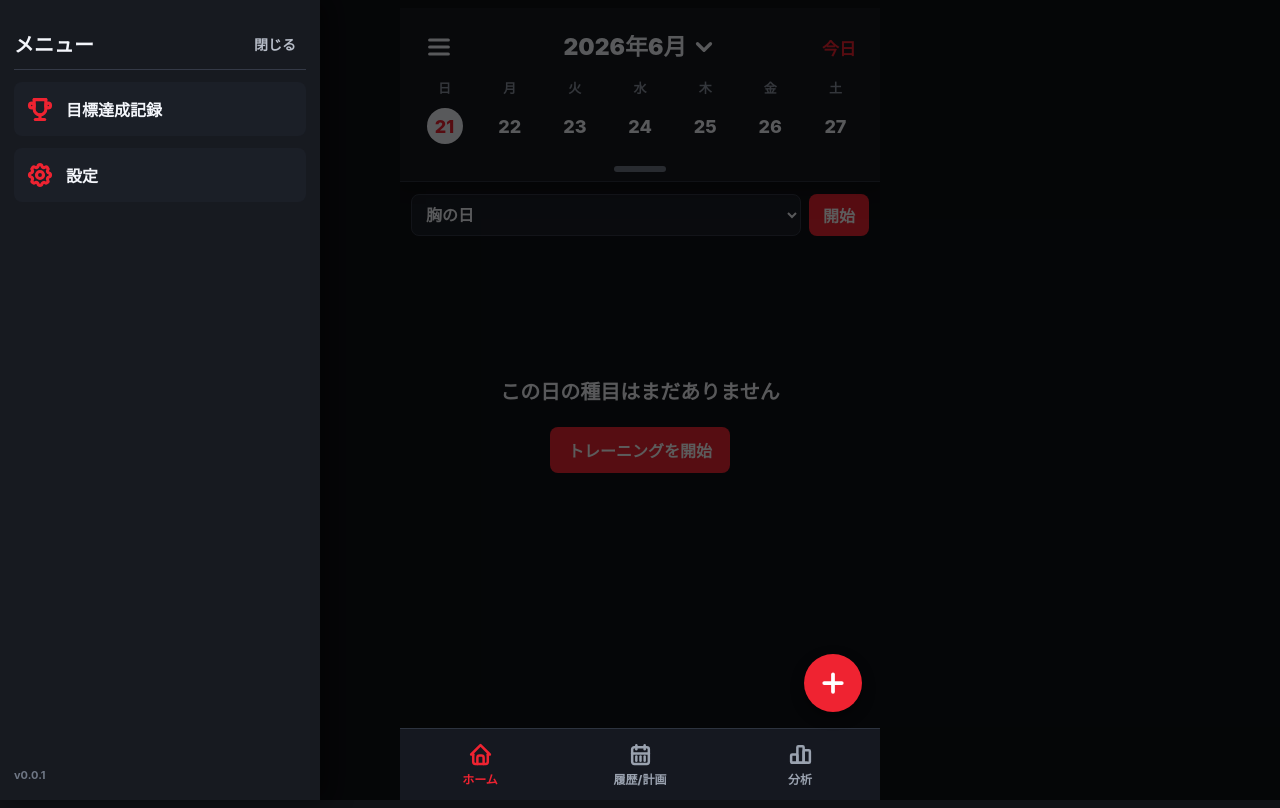
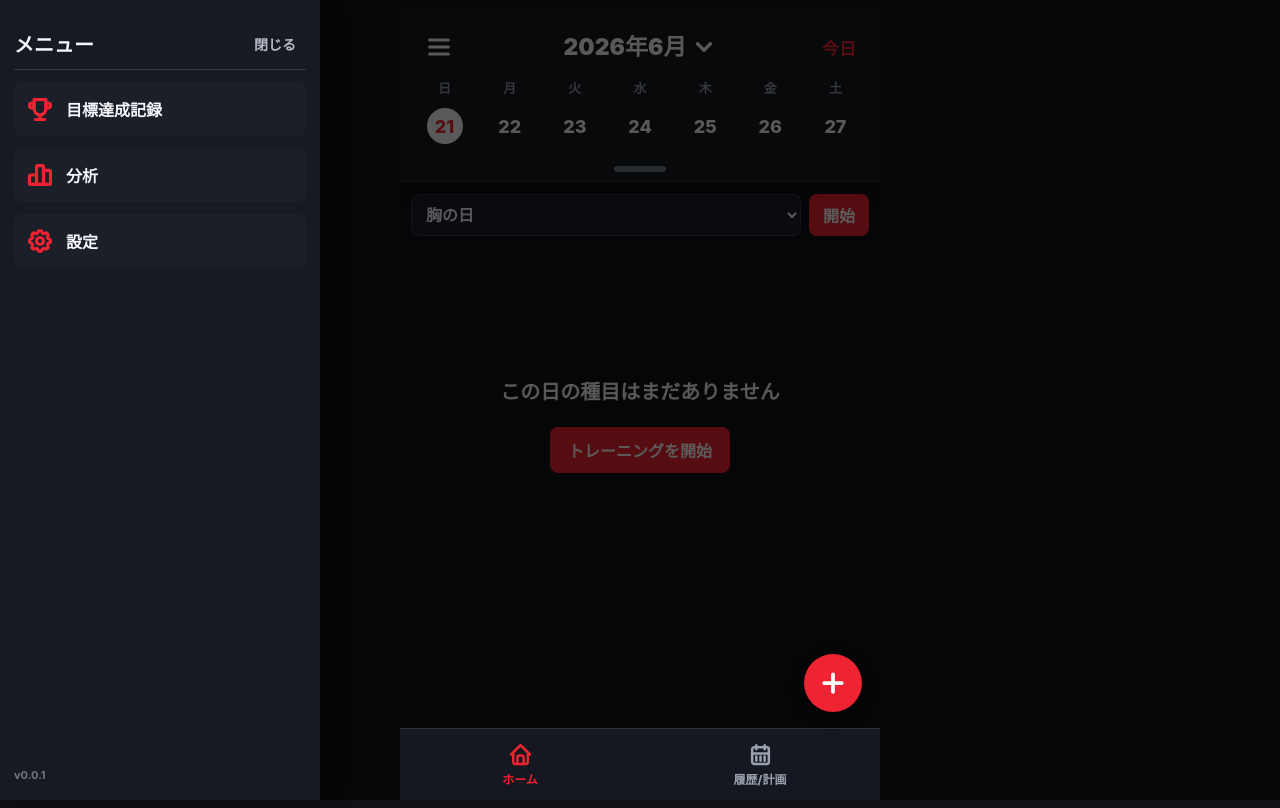
Before and after one commit to ohgiwk/FitLog, a React (Vite) app: page / in a window 1280 px wide. Both pictures are taken after a click on the button 439 px from the left and 47 px from the top of the page. Built offline with nearby package versions, Linux system fonts and the light colour scheme.

Commit message:
分析画面の導線をドロワへ移動

```diff
--- a/src/App.tsx
+++ b/src/App.tsx
@@ -1,5 +1,5 @@
 import { useEffect, useLayoutEffect, useRef, useState } from 'react';
-import { AnalysisIcon, CalendarIcon, HomeIcon } from './icons';
+import { CalendarIcon, HomeIcon } from './icons';
 import { FitLogProvider } from './hooks/FitLogContext';
 import { useFitLogContext } from './hooks/useFitLogContext';
 import { DetailScreen } from './screens/DetailScreen';
@@ -95,14 +95,6 @@ function AppShell() {
         >
           <CalendarIcon />
           <span>履歴/計画</span>
-        </button>
-        <button
-          className={`nav-item ${screen === 'analysis' ? 'active' : ''}`}
-          type="button"
-          onClick={() => actions.setScreen('analysis')}
-        >
-          <AnalysisIcon />
-          <span>分析</span>
         </button>
       </nav>
       <div className={`toast ${toast ? 'show' : ''}`} role="status" aria-live="polite">
--- a/src/components/HomeCalendar.tsx
+++ b/src/components/HomeCalendar.tsx
@@ -1,5 +1,12 @@
 import { useMemo, useState } from 'react';
-import { ChevronDown, ChevronUp, MenuIcon, SettingsIcon, TrophyIcon } from '../icons';
+import {
+  AnalysisIcon,
+  ChevronDown,
+  ChevronUp,
+  MenuIcon,
+  SettingsIcon,
+  TrophyIcon,
+} from '../icons';
 import { useHomeCalendar } from '../hooks/useHomeCalendar';
 import { localDate, weekdayLabels } from '../utils';
 import { appVersion } from '../version';
@@ -9,6 +16,7 @@ type HomeCalendarProps = {
   selectedDate: string;
   workouts: Workout[];
   onSelectDate: (date: string) => void;
+  onOpenAnalysis: () => void;
   onOpenSettings: () => void;
   onOpenGoalAchievements: () => void;
 };
@@ -17,6 +25,7 @@ export function HomeCalendar({
   selectedDate,
   workouts,
   onSelectDate,
+  onOpenAnalysis,
   onOpenSettings,
   onOpenGoalAchievements,
 }: HomeCalendarProps) {
@@ -77,6 +86,14 @@ export function HomeCalendar({
             >
               <TrophyIcon />
               <span>目標達成記録</span>
+            </button>
+            <button
+              className="drawer-link"
+              type="button"
+              onClick={() => openFromDrawer(onOpenAnalysis)}
+            >
+              <AnalysisIcon />
+              <span>分析</span>
             </button>
             <button
               className="drawer-link"
--- a/src/screens/AnalysisScreen.tsx
+++ b/src/screens/AnalysisScreen.tsx
@@ -1,5 +1,5 @@
 import { useMemo, useState } from 'react';
-import { AnalysisIcon } from '../icons';
+import { AnalysisIcon, ChevronLeft } from '../icons';
 import { useFitLogContext } from '../hooks/useFitLogContext';
 import { buildExerciseCounts, buildPartCounts } from '../selectors/fitLogSelectors';
 
@@ -7,7 +7,7 @@ import { buildExerciseCounts, buildPartCounts } from '../selectors/fitLogSelecto
  * 保存済みの記録を種目別に集計して表示する分析画面
  */
 export function AnalysisScreen() {
-  const { state, partColors } = useFitLogContext();
+  const { state, partColors, actions } = useFitLogContext();
   const [activeView, setActiveView] = useState<'exercise' | 'part'>('exercise');
   const exerciseCounts = useMemo(() => buildExerciseCounts(state.workouts), [state.workouts]);
   const partCounts = useMemo(() => buildPartCounts(state.workouts), [state.workouts]);
@@ -29,7 +29,14 @@ export function AnalysisScreen() {
     <section className="screen active analysis-screen">
       <header className="topbar">
         <div className="bar-row">
-          <span />
+          <button
+            className="bar-btn"
+            type="button"
+            aria-label="戻る"
+            onClick={() => actions.setScreen('home')}
+          >
+            <ChevronLeft />
+          </button>
           <div className="bar-title">分析</div>
           <span />
         </div>
--- a/src/screens/HomeScreen.tsx
+++ b/src/screens/HomeScreen.tsx
@@ -59,6 +59,7 @@ function useHomeScreenModel() {
     onResumeWorkoutDay: actions.resumeWorkoutDay,
     onStartPreset: actions.startPreset,
     onOpenSelect: () => actions.setScreen('select'),
+    onOpenAnalysis: () => actions.setScreen('analysis'),
     onOpenSettings: () => actions.setScreen('settings'),
     onOpenGoalAchievements: () => actions.setScreen('goalAchievements'),
     onOpenDetail: actions.openWorkoutDetail,
@@ -88,6 +89,7 @@ export function HomeScreen() {
     onResumeWorkoutDay,
     onStartPreset,
     onOpenSelect,
+    onOpenAnalysis,
     onOpenSettings,
     onOpenGoalAchievements,
     onOpenDetail,
@@ -179,6 +181,7 @@ export function HomeScreen() {
         selectedDate={selectedDate}
         workouts={workouts}
         onSelectDate={onSelectDate}
+        onOpenAnalysis={onOpenAnalysis}
         onOpenSettings={onOpenSettings}
         onOpenGoalAchievements={onOpenGoalAchievements}
       />
--- a/src/styles/home.css
+++ b/src/styles/home.css
@@ -308,7 +308,7 @@
 
 .home-drawer {
   display: grid;
-  grid-template-rows: auto auto auto 1fr auto;
+  grid-template-rows: auto repeat(3, auto) 1fr;
   width: min(78vw, 320px);
   min-height: 100dvh;
   padding: max(18px, env(safe-area-inset-top)) 14px 18px;
--- a/src/styles/layout.css
+++ b/src/styles/layout.css
@@ -131,7 +131,7 @@
   left: 0;
   z-index: 15;
   display: grid;
-  grid-template-columns: repeat(3, 1fr);
+  grid-template-columns: repeat(2, 1fr);
   max-width: 480px;
   height: var(--bottom-nav-total-height);
   margin: 0 auto;
```
Also changed, not shown: 2 other files (tests, documents, lock files or other folders).
